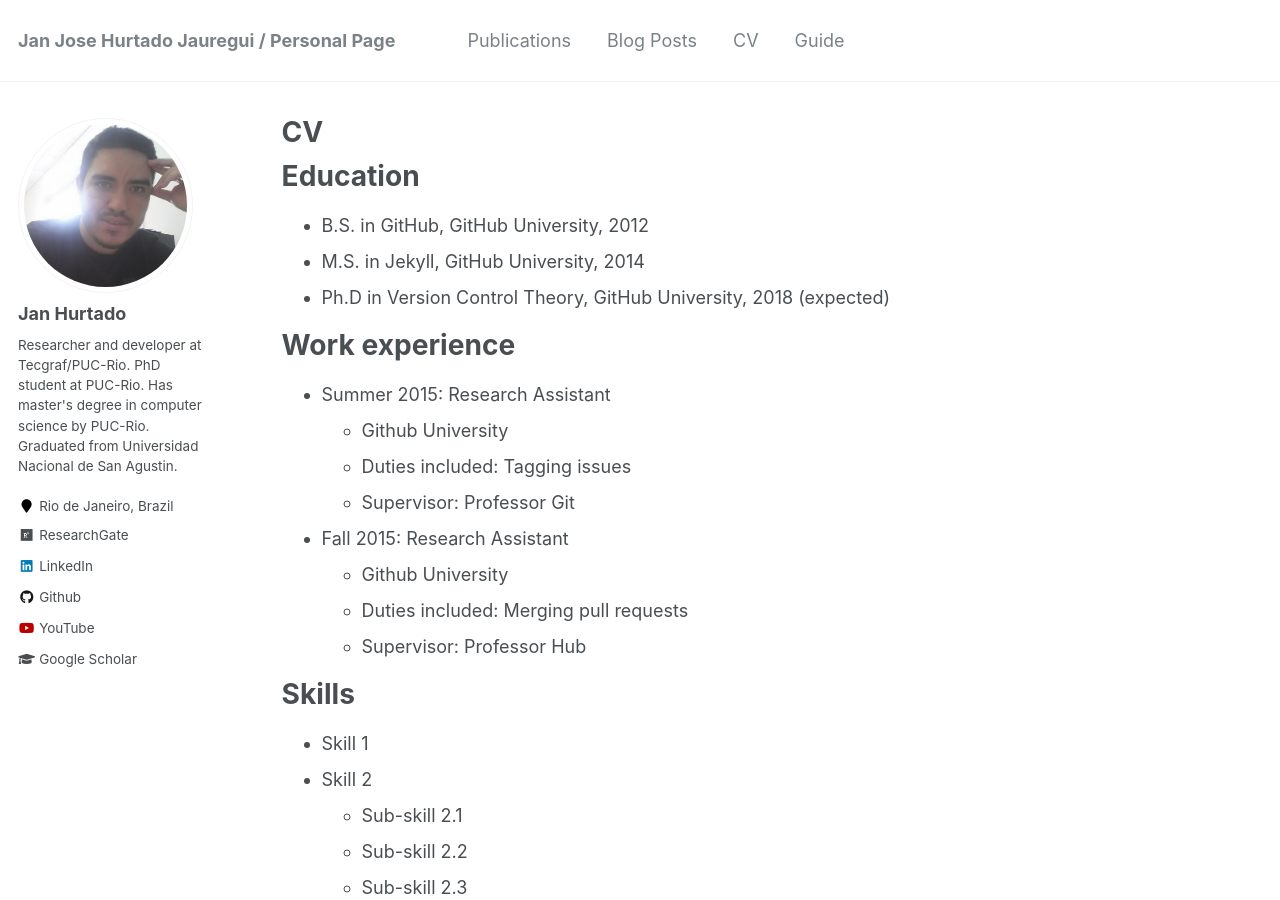
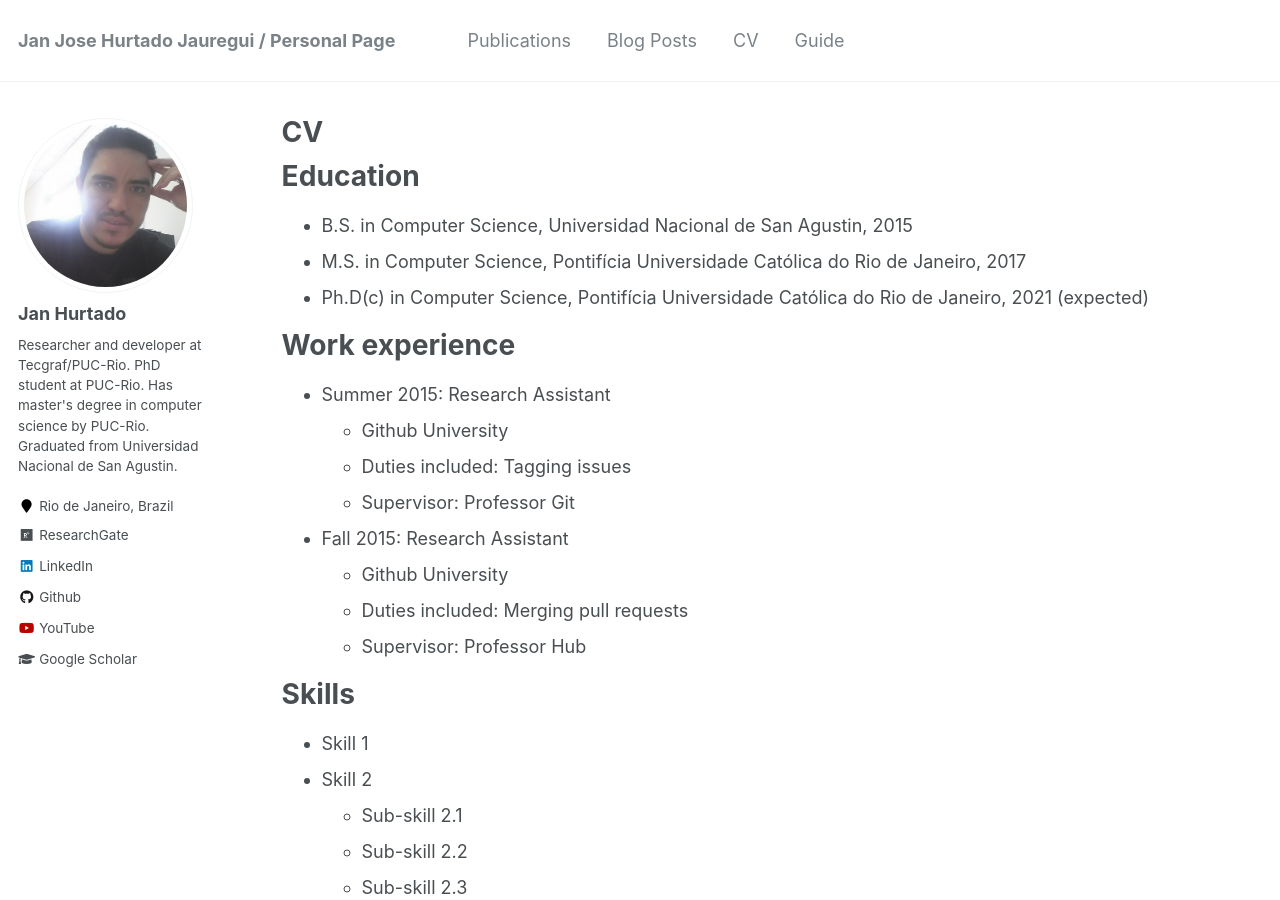
Before and after one commit to JanHurtado/JanHurtado.github.io, a Jekyll site: the page built from _pages/cv.md, in a window 1280 px wide and 900 px high. Built offline with Jekyll 4.4.1, drawn with Linux system fonts in a browser that asks for light colours.

```diff
--- a/_pages/cv.md
+++ b/_pages/cv.md
@@ -11,9 +11,9 @@ redirect_from:
 
 Education
 ======
-* B.S. in GitHub, GitHub University, 2012
-* M.S. in Jekyll, GitHub University, 2014
-* Ph.D in Version Control Theory, GitHub University, 2018 (expected)
+* B.S. in Computer Science, Universidad Nacional de San Agustin, 2015
+* M.S. in Computer Science, Pontifícia Universidade Católica do Rio de Janeiro, 2017
+* Ph.D(c) in Computer Science, Pontifícia Universidade Católica do Rio de Janeiro, 2021 (expected)
 
 Work experience
 ======
```
Also changed, not shown: _publications/2018-07-15-dossantos2018proposal.md (+0 -7 lines), _publications/2018-10-28-hurtado2018floating.md (+2 -6 lines), _publications/2018-11-01-hurtado2018adaptive.md (+5 -5 lines), _publications/2019-01-01-werner2019interactive.md (+0 -7 lines).
